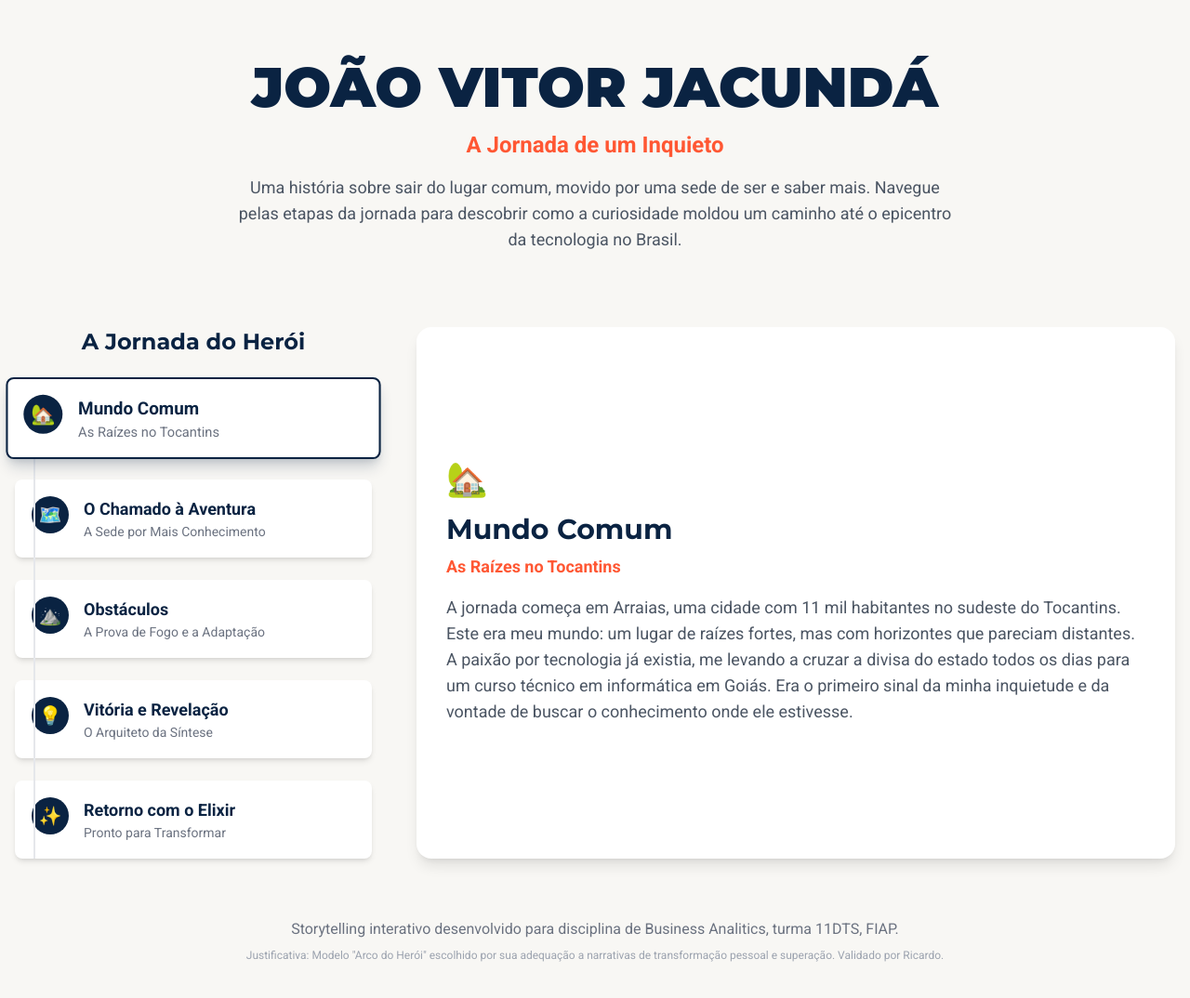
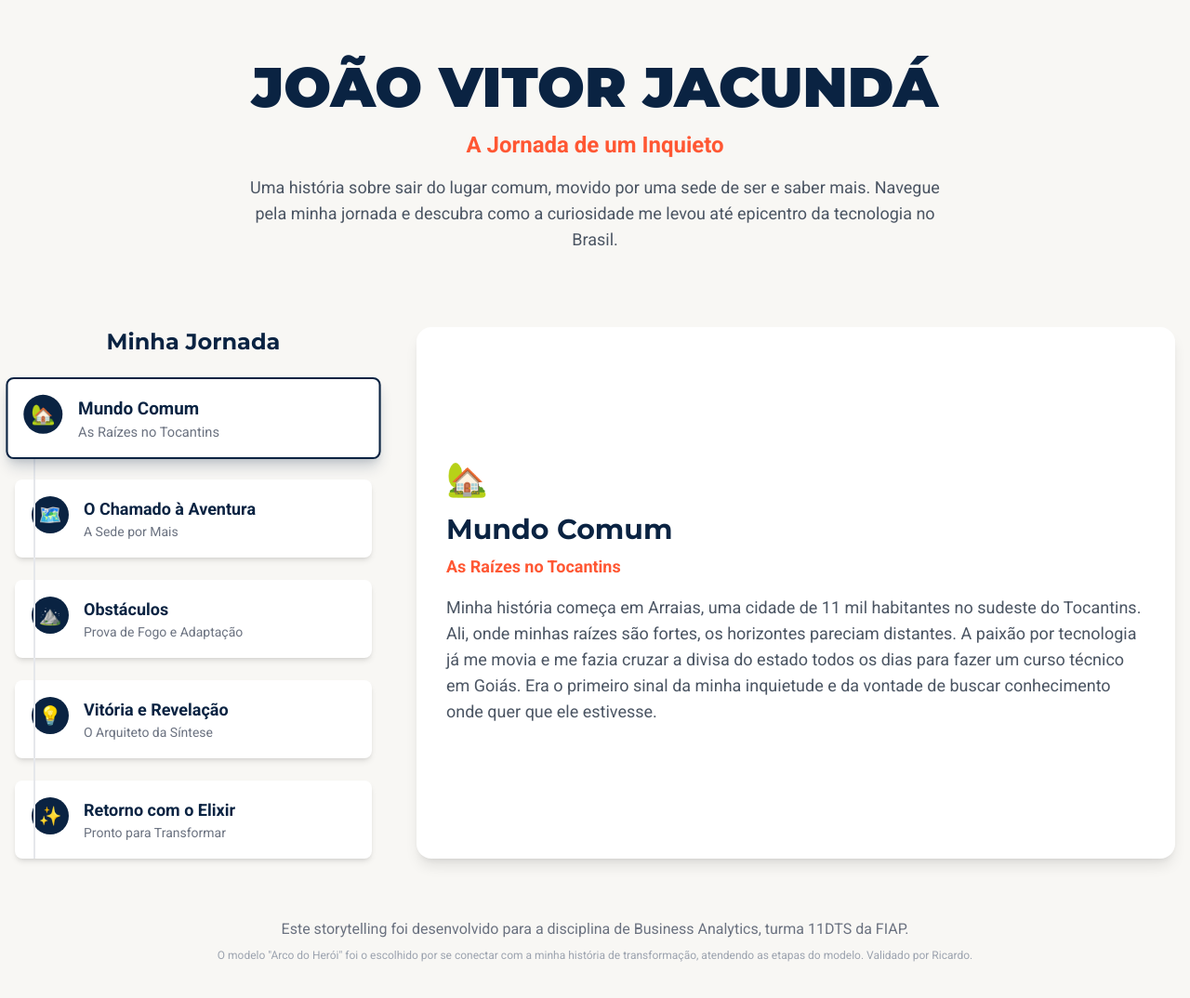
Before and after one commit to jacunda/aboutme, a plain HTML site: page index.html in a window 1280 px wide. Shown: the whole page at 93% size. Drawn offline with nearby package versions, Linux system fonts and the light colour scheme.

Commit message:
Update index.html

```diff
--- a/index.html
+++ b/index.html
@@ -3,16 +3,13 @@
 <head>
     <meta charset="UTF-8">
     <meta name="viewport" content="width=device-width, initial-scale=1.0">
-    <title>A Jornada de João Vitor Jacundá - O Arquiteto da Síntese</title>
+    <title>A Jornada de João Vitor Jacundá</title>
     <script src="https://cdn.tailwindcss.com"></script>
     <script src="https://cdn.jsdelivr.net/npm/chart.js"></script>
     <link rel="preconnect" href="https://fonts.googleapis.com">
     <link rel="preconnect" href="https://fonts.gstatic.com" crossorigin>
     <link href="https://fonts.googleapis.com/css2?family=Roboto:wght@300;400;700&family=Montserrat:wght@700;900&display=swap" rel="stylesheet">
-    <!-- Chosen Palette: Warm Neutral Harmony -->
-    <!-- Application Structure Plan: The application is structured using the 5-stage "Hero's Journey" model (Mundo Comum, Chamado, Obstáculos, Vitória, Retorno). This narrative structure was chosen to align with the user's personal story of transformation, moving from a small town to major cities in pursuit of growth. The user interacts with a vertical timeline, where each stage reveals a detailed part of the story. This creates an emotional and engaging flow, making the professional journey more memorable than a standard resume. A central skills chart visually represents the "elixir" - the final synthesis of competencies. -->
-    <!-- Visualization & Content Choices: Report Info: Personal and professional journey -> Goal: Tell a compelling transformation story -> Viz/Method: 5-stage interactive timeline (HTML/CSS/JS) + Radar Chart (Chart.js). Interaction: Clicking a stage updates the main content panel. Justification: The Hero's Journey framework gives emotional weight to the career path. The timeline visually separates the key turning points, while the radar chart provides a concise, powerful summary of the skills acquired through the journey. This is more effective for personal branding than a simple chronological list. Library/Method: Tailwind for layout, Chart.js for visualization (Canvas-based). -->
-    <!-- CONFIRMATION: NO SVG graphics used. NO Mermaid JS used. -->
+
     <style>
         body {
             font-family: 'Roboto', sans-serif;
@@ -60,14 +57,14 @@
             <h1 class="font-montserrat font-black text-4xl md:text-6xl text-[#0A2342] uppercase">João Vitor Jacundá</h1>
             <p class="mt-4 text-xl md:text-2xl text-[#FF5733] font-bold">A Jornada de um Inquieto</p>
             <p class="mt-4 max-w-3xl mx-auto text-base md:text-lg text-gray-600">
-                Uma história sobre sair do lugar comum, movido por uma sede de ser e saber mais. Navegue pelas etapas da jornada para descobrir como a curiosidade moldou um caminho até o epicentro da tecnologia no Brasil.
+                Uma história sobre sair do lugar comum, movido por uma sede de ser e saber mais. Navegue pela minha jornada e descubra como a curiosidade me levou até epicentro da tecnologia no Brasil.
             </p>
         </header>
 
         <main class="grid grid-cols-1 lg:grid-cols-3 gap-8 lg:gap-12">
 
             <div id="journey-timeline" class="lg:col-span-1 order-2 lg:order-1">
-                <h2 class="font-montserrat text-2xl font-bold text-center mb-6 text-[#0A2342]">A Jornada do Herói</h2>
+                <h2 class="font-montserrat text-2xl font-bold text-center mb-6 text-[#0A2342]">Minha Jornada</h2>
                 <div class="space-y-6 relative journey-path before:content-[''] before:absolute before:left-5 before:top-0 before:h-full before:w-0.5 before:bg-gray-200">
                 </div>
             </div>
@@ -75,7 +72,7 @@
             <div id="journey-details" class="lg:col-span-2 order-1 lg:order-2 bg-white p-6 md:p-8 rounded-2xl shadow-lg min-h-[500px] flex flex-col justify-center">
                 <div class="text-center">
                     <h3 class="font-montserrat text-3xl font-bold text-[#0A2342]">Bem-vindo</h3>
-                    <p class="mt-4 text-lg text-gray-600">Selecione uma etapa da jornada à esquerda para explorar os detalhes, desafios e conquistas de cada fase da minha carreira.</p>
+                    <p class="mt-4 text-lg text-gray-600">Selecione uma etapa da jornada para explorar os detalhes de cada fase da minha carreira.</p>
                      <div class="mt-8 chart-container">
                         <canvas id="skillsChart"></canvas>
                     </div>
@@ -84,8 +81,8 @@
         </main>
 
         <footer class="text-center mt-16">
-            <p class="text-gray-500">Storytelling interativo desenvolvido para disciplina de Business Analitics, turma 11DTS, FIAP.</p>
-             <p class="text-xs text-gray-400 mt-2">Justificativa: Modelo "Arco do Herói" escolhido por sua adequação a narrativas de transformação pessoal e superação. Validado por Ricardo.</p>
+            <p class="text-gray-500">Este storytelling foi desenvolvido para a disciplina de Business Analytics, turma 11DTS da FIAP.</p>
+             <p class="text-xs text-gray-400 mt-2">O modelo "Arco do Herói" foi o escolhido por se conectar com a minha história de transformação, atendendo as etapas do modelo. Validado por Ricardo.</p>
         </footer>
     </div>
 
@@ -96,35 +93,35 @@
                 title: "Mundo Comum",
                 subtitle: "As Raízes no Tocantins",
                 icon: "🏡",
-                content: `A jornada começa em Arraias, uma cidade com 11 mil habitantes no sudeste do Tocantins. Este era meu mundo: um lugar de raízes fortes, mas com horizontes que pareciam distantes. A paixão por tecnologia já existia, me levando a cruzar a divisa do estado todos os dias para um curso técnico em informática em Goiás. Era o primeiro sinal da minha inquietude e da vontade de buscar o conhecimento onde ele estivesse.`
+                content: `Minha história começa em Arraias, uma cidade de 11 mil habitantes no sudeste do Tocantins. Ali, onde minhas raízes são fortes, os horizontes pareciam distantes. A paixão por tecnologia já me movia e me fazia cruzar a divisa do estado todos os dias para fazer um curso técnico em Goiás. Era o primeiro sinal da minha inquietude e da vontade de buscar conhecimento onde quer que ele estivesse.`
             },
             {
                 id: 2,
                 title: "O Chamado à Aventura",
-                subtitle: "A Sede por Mais Conhecimento",
+                subtitle: "A Sede por Mais",
                 icon: "🗺️",
-                content: `O primeiro chamado me levou à capital, Palmas, para cursar Ciência da Computação na UFT. Mas a inquietude falou mais alto. Eu sentia que precisava de mais, de um desafio maior. O verdadeiro chamado foi a decisão de deixar tudo para trás e ir para a UFMG, em Belo Horizonte. Era a busca por um ecossistema mais avançado, um salto em direção ao desconhecido, movido pela sede de 'ter mais, ser mais, me capacitar mais'.`
+                content: `O primeiro grande passo me levou à capital, Palmas, para cursar Ciência da Computação na UFT. Mas a inquietude falou mais alto. Eu sentia que precisava de mais, de um desafio maior. O verdadeiro chamado veio com a decisão de ir para a UFMG, em Belo Horizonte. Era a busca por um ecossistema mais avançado, um salto no escuro, movido pela sede de 'ter mais, ser mais, me capacitar mais'.`
             },
             {
                 id: 3,
                 title: "Obstáculos",
-                subtitle: "A Prova de Fogo e a Adaptação",
+                subtitle: "Prova de Fogo e Adaptação",
                 icon: "⛰️",
-                content: `A vida em um novo estado trouxe desafios reais. As dificuldades para me manter me forçaram a um recuo estratégico, retornando ao Tocantins para concluir a graduação mais rápido. Mas isso não foi uma derrota, foi uma lição de resiliência. Após a formatura, a jornada recomeçou com mais força: uma peregrinação por centros de inovação — Brasília, Florianópolis e, finalmente, São Paulo — cada cidade um novo obstáculo, uma nova adaptação e um degrau a mais na minha formação.`
+                content: `A vida em um novo estado trouxe desafios reais. As dificuldades para me manter me fizeram voltar ao Tocantins para concluir a graduação mais rápido. Não encarei como uma derrota, mas como uma lição de resiliência. Depois de formado, a jornada recomeçou com mais força: uma peregrinação por centros de inovação — Brasília, Florianópolis e, finalmente, São Paulo. Cada cidade, um novo obstáculo e um degrau a mais na minha formação.`
             },
             {
                 id: 4,
                 title: "Vitória e Revelação",
                 subtitle: "O Arquiteto da Síntese",
                 icon: "💡",
-                content: `Em São Paulo, as peças se encaixaram. As experiências em consultoria, gestão e desenvolvimento profundo com Power Platform e Data Science se fundiram. A vitória não foi chegar a um lugar, mas a revelação de uma identidade profissional: o 'Arquiteto da Síntese'. A capacidade de não apenas programar ou gerenciar, mas de traduzir necessidades complexas de negócio em soluções tecnológicas eficazes, unindo mundos que muitos veem como separados.`
+                content: `Em São Paulo, as peças se encaixaram. As experiências em consultoria, gestão e desenvolvimento com Power Platform e Data Science se fundiram. A vitória não foi chegar a um lugar, mas descobrir minha identidade profissional: o 'Arquiteto da Síntese'. A capacidade de não apenas programar ou gerenciar, mas de traduzir problemas de negócio em soluções de tecnologia.`
             },
             {
                 id: 5,
                 title: "Retorno com o Elixir",
                 subtitle: "Pronto para Transformar",
                 icon: "✨",
-                content: `Hoje, estabelecido em São Paulo, carrego o 'elixir': a visão integrada entre tecnologia, dados e estratégia, forjada na jornada do interior para a metrópole. Sei que este não é o destino final. O retorno é um estado de prontidão contínua para aplicar essa capacidade de síntese em desafios maiores, para construir pontes e gerar transformação em qualquer ambiente. A jornada continua, e o elixir é a minha ferramenta para moldar o futuro.`
+                content: `Hoje, em São Paulo, carrego o 'elixir': uma visão que integra tecnologia, dados e estratégia, forjada na jornada do interior para a metrópole. Sei que este não é o destino final. O retorno é um estado de prontidão para aplicar essa capacidade de síntese em novos desafios, construir pontes e gerar transformação. A jornada continua, e o elixir é minha ferramenta para moldar o futuro.`
             }
         ];
 
@@ -163,10 +160,10 @@
             skillsChart = new Chart(ctx, {
                 type: 'radar',
                 data: {
-                    labels: ['Data Science & IA', 'Gestão de Projetos', 'Estratégia de Negócios', 'Desenvolvimento (Python/Power Platform)', 'Resiliência & Adaptação', 'Visão de Produto'],
+                    labels: ['Data Science & IA', 'Gestão de Projetos', 'Desenvolvimento (Python/Power Platform)', 'Resiliência & Adaptação', 'Visão de Produto'],
                     datasets: [{
-                        label: 'Competências do Elixir',
-                        data: [75, 80, 80, 90, 98, 85],
+                        label: 'Minhas Competências',
+                        data: [75, 80, 90, 98, 85],
                         backgroundColor: 'rgba(10, 35, 66, 0.2)',
                         borderColor: '#0A2342',
                         pointBackgroundColor: '#0A2342',
@@ -244,7 +241,6 @@
 
             createSkillsChart();
 
-            // Display the first item by default
             if (journeyData.length > 0) {
                 displayDetails(journeyData[0]);
             }
```
